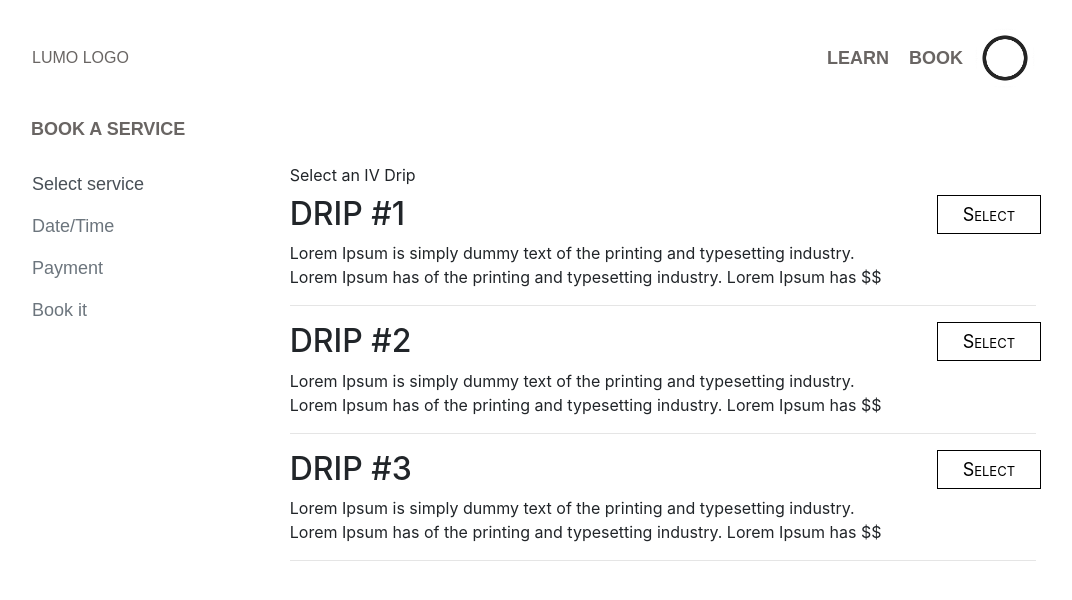
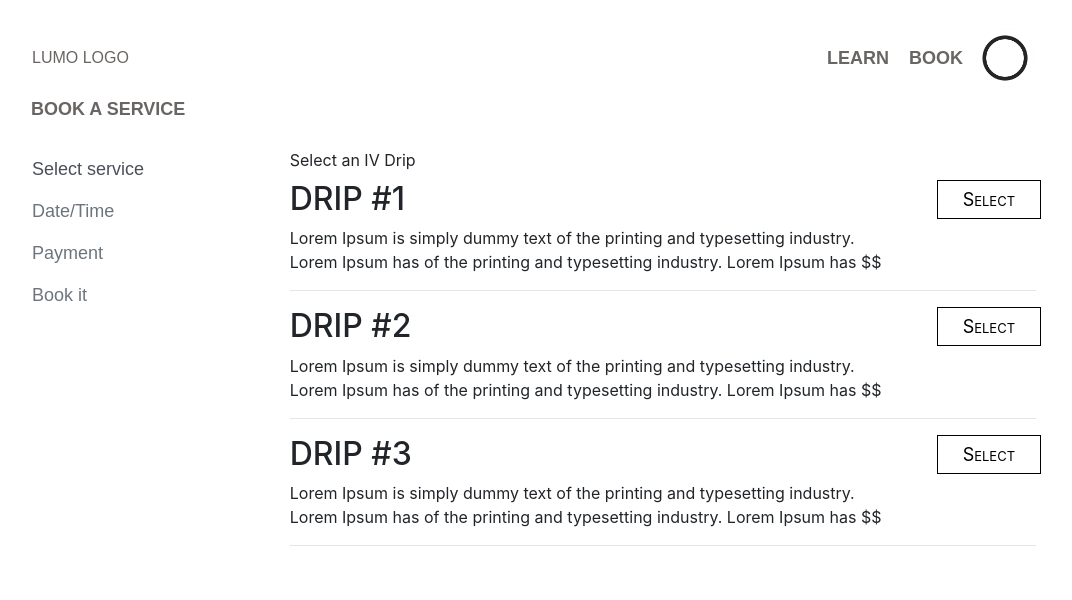
Before and after one commit to pratapshiv1992/react-bootstrap, a React (Create React App) app: page / in a window 1280 px wide. Shown: the top 600 px of the page, without its empty margins (124-1196 px from the left). Built offline with nearby package versions, Linux system fonts and the light colour scheme.

Commit message:
heading font style change

```diff
--- a/src/assets/styles/common.css
+++ b/src/assets/styles/common.css
@@ -22,8 +22,7 @@
     font-weight: bolder;
     font-family: Arial;
     font-size: large;
-    padding-top: 20px;
-    padding-bottom: 20px;
+    padding: 0px  0px 25px 15px;
 }
 
 .navItem {
@@ -38,7 +37,7 @@
 
 .button{
     background-color: white;
-    color: grey;
+    color: #424242cc;
     border: 1px solid;
     padding: 8px 17px;
     font-weight: bold;
@@ -79,8 +78,20 @@
 .label{
     float: left;
     padding: 3px 15px;
+    color:#6a6d6f;
 }
 
+.color-48{
+    color:#484747e3;
+}
 .inherit{
     padding-left: inherit;
 }
+
+.h5{
+    background-color: #e3e1e1;
+    color:#2e2b2bf2;
+    padding: 10px 20px;
+    max-width: 715px;
+    font-family: Arial;
+}
--- a/src/components/BookAService.jsx
+++ b/src/components/BookAService.jsx
@@ -29,11 +29,12 @@ const BookAService = (props) => {
     return (
         <Container>
             <Row>
-                <Col sm={4}>
+                <Col sm={3}>
                     <div className="div">BOOK A SERVICE</div>
                 </Col>
-                <Col sm={8}>{Object.keys(selectedService).length > 0 && activeKey === "dateTime" &&
-                <h5>You're booking <strong>{selectedService.dripName}</strong>(60 Minute duration)</h5>}</Col>
+                <Col sm={9}>{Object.keys(selectedService).length > 0 && activeKey === "dateTime" &&
+                <h5 className={"h5"}> You're booking &nbsp;&nbsp;<strong>{selectedService.dripName}</strong>&nbsp;&nbsp;(60 Minute duration)
+                </h5>}</Col>
             </Row>
             <Tab.Container id="left-tabs-example" activeKey={activeKey} defaultActiveKey={activeKey}
                            onSelect={(value) => {
--- a/src/components/ServiceDateTime.jsx
+++ b/src/components/ServiceDateTime.jsx
@@ -26,7 +26,7 @@ const TableBody = ({timeSlots = [], setActiveKey, setSelectedDate}) => {
 const Calendar = (props) => {
     return <Row>
         <Col xs={4}><MDBIcon className={"icon"} icon="caret-left"/><label className={"label"}>PREVIOUS WEEK</label></Col>
-        <Col xs={4}><h5>WEEK OF 24/8/19</h5></Col>
+        <Col xs={4}><h5 className={"color-48"}>WEEK OF 24/8/19</h5></Col>
         <Col xs={{ span: 3, offset: 1}} className={"inherit"} > <label className={"label"}>NEXT WEEK</label><MDBIcon className={"icon"} icon="caret-right"/></Col>
     </Row>
 
```
